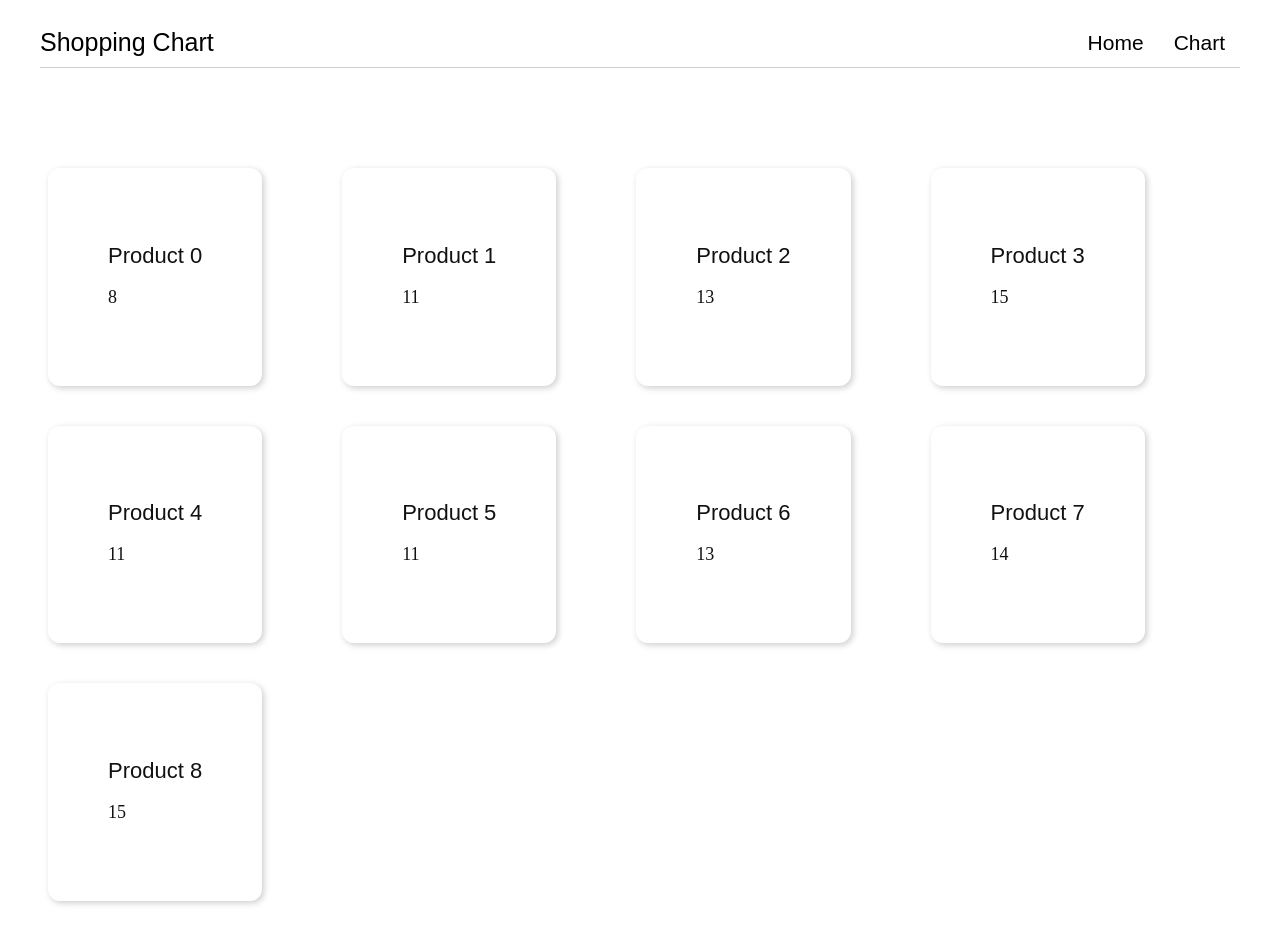
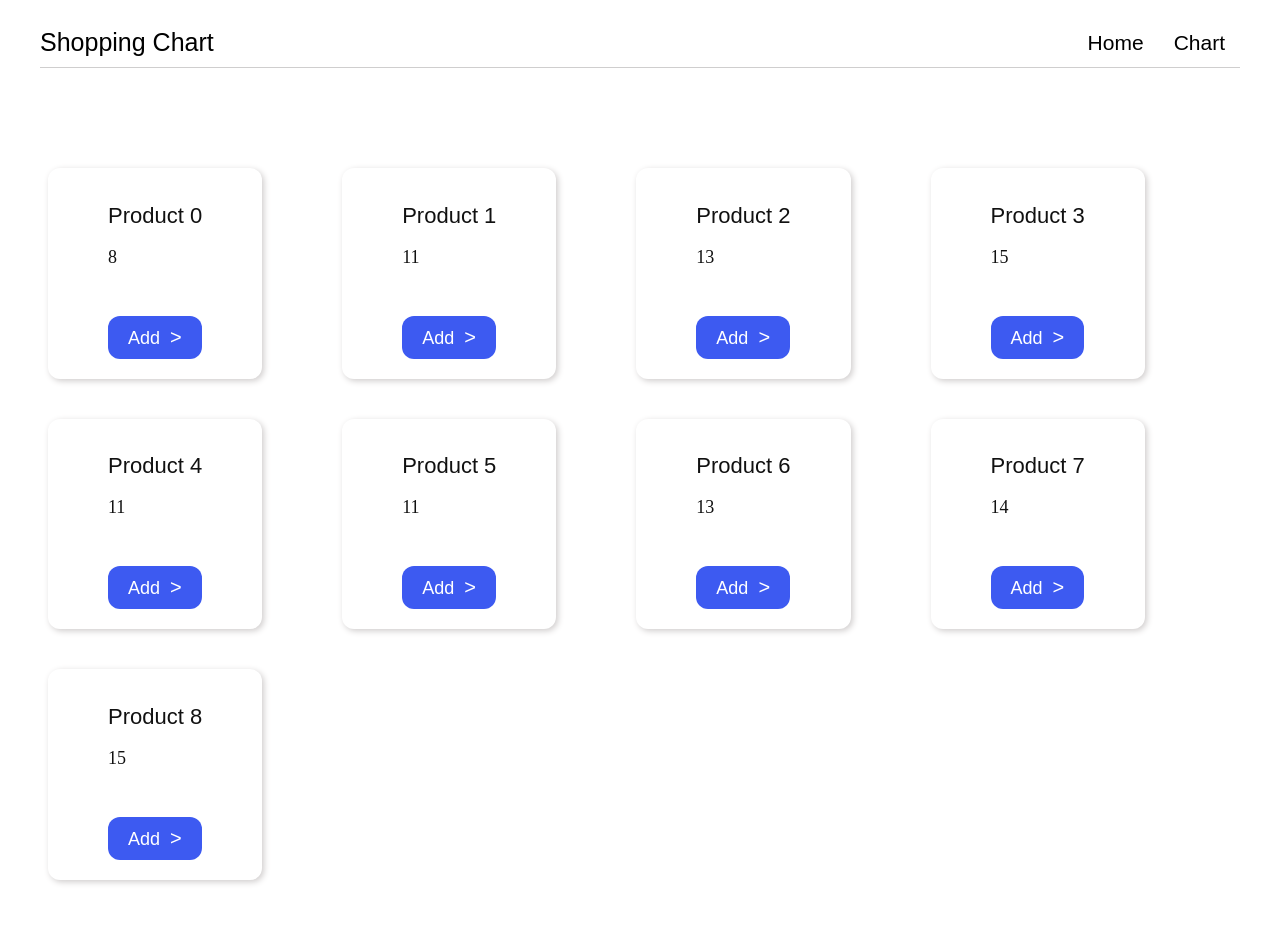
Before and after one commit to muhammeddeniz/redux-shopping-cart, a React (Create React App) app: page / in a window 1280 px wide. After the commit the page ends 908 px from the top, so only its background shows below. Built offline with nearby package versions, Linux system fonts and the light colour scheme.

Commit message:
card button component

```diff
--- a/src/components/card/card.css
+++ b/src/components/card/card.css
@@ -1,15 +1,15 @@
 .card {
   background: #fff;
   border-radius: 12px;
-  padding: 60px;
+  padding: 20px 60px;
   margin: 20px 40px;
 
   box-shadow: 2px 2px 6px rgb(207, 204, 204);
+  min-height: 150px;
 }
 
 .card:hover {
   background: #fff;
-  cursor: pointer;
 
   box-shadow: 2px 3px 12px rgb(207, 204, 204);
 }
@@ -27,3 +27,9 @@
   font-weight: 400;
   color: #111;
 }
+
+.card__button {
+  margin-bottom: 0;
+  padding-bottom: 0;
+  padding-top: 30px;
+}
--- a/src/components/card/index.js
+++ b/src/components/card/index.js
@@ -1,14 +1,21 @@
 import React from "react";
+import CardButton from "../cardButton";
 
-import  './card.css';
+import "./card.css";
 
-const Card = ({name, price, ...props}) => {
-    return(
-        <div className="card" {...props}>
-            <h1 className="card__name">{name}</h1>
-            <p className="card__price">{price}</p>
+const Card = ({ isButtonVisible = true, name, price, ...props }) => {
+  return (
+    <div className="card">
+      <h1 className="card__name">{name}</h1>
+      <p className="card__price">{price}</p>
+      {isButtonVisible ? (
+        <div className="card__button">
+          {" "}
+          <CardButton {...props}>Add</CardButton>
         </div>
-    )
-}
+      ) : null}
+    </div>
+  );
+};
 
 export default Card;
--- /dev/null
+++ b/src/components/cardButton/cardButton.css
@@ -0,0 +1,18 @@
+.button {
+  border: 0;
+  border-radius: 12px;
+  background-color: #3d5af1;
+
+  color: #fff;
+  font-size: 18px;
+  padding: 10px 20px;
+
+  outline: none;
+  cursor: pointer;
+}
+
+.button::after {
+  content: ">";
+  font-size: 20px;
+  margin-left: 10px;
+}
--- /dev/null
+++ b/src/components/cardButton/index.js
@@ -0,0 +1,12 @@
+import React from "react";
+import "./cardButton.css";
+
+const CardButton = ({ children, deleteButton, ...props }) => {
+  return (
+    <button className={deleteButton ? "button__delete" : "button"} {...props}>
+      {children}
+    </button>
+  );
+};
+
+export default CardButton;
--- a/src/components/index.js
+++ b/src/components/index.js
@@ -1,2 +1,3 @@
-export { default as Card } from './card';
-export { default as Header } from './header';
+export { default as Card } from "./card";
+export { default as Header } from "./header";
+export { default as CardButton } from "./cardButton";
--- a/src/pages/chart.js
+++ b/src/pages/chart.js
@@ -9,6 +9,7 @@ const Chart = (props) => {
       <div className="container">
         {props.products?.map((product) => (
           <Card
+            isButtonVisible={false}
             onClick={() => {
               props.addProduct(product);
             }}
--- a/src/pages/index.js
+++ b/src/pages/index.js
@@ -1,2 +1,2 @@
-export { default as HomePage } from './home';
-export { default as ChartPage } from './chart';
+export { default as HomePage } from "./home";
+export { default as ChartPage } from "./chart";
```
